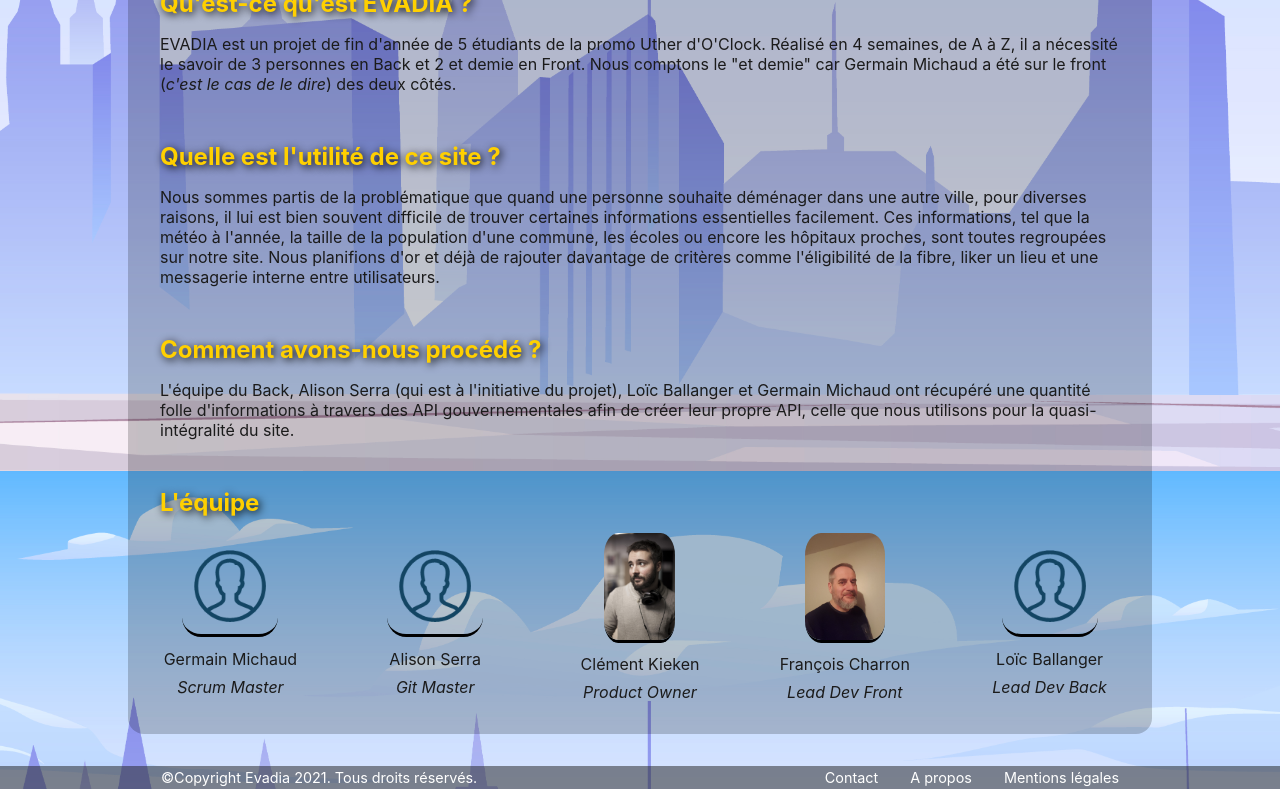
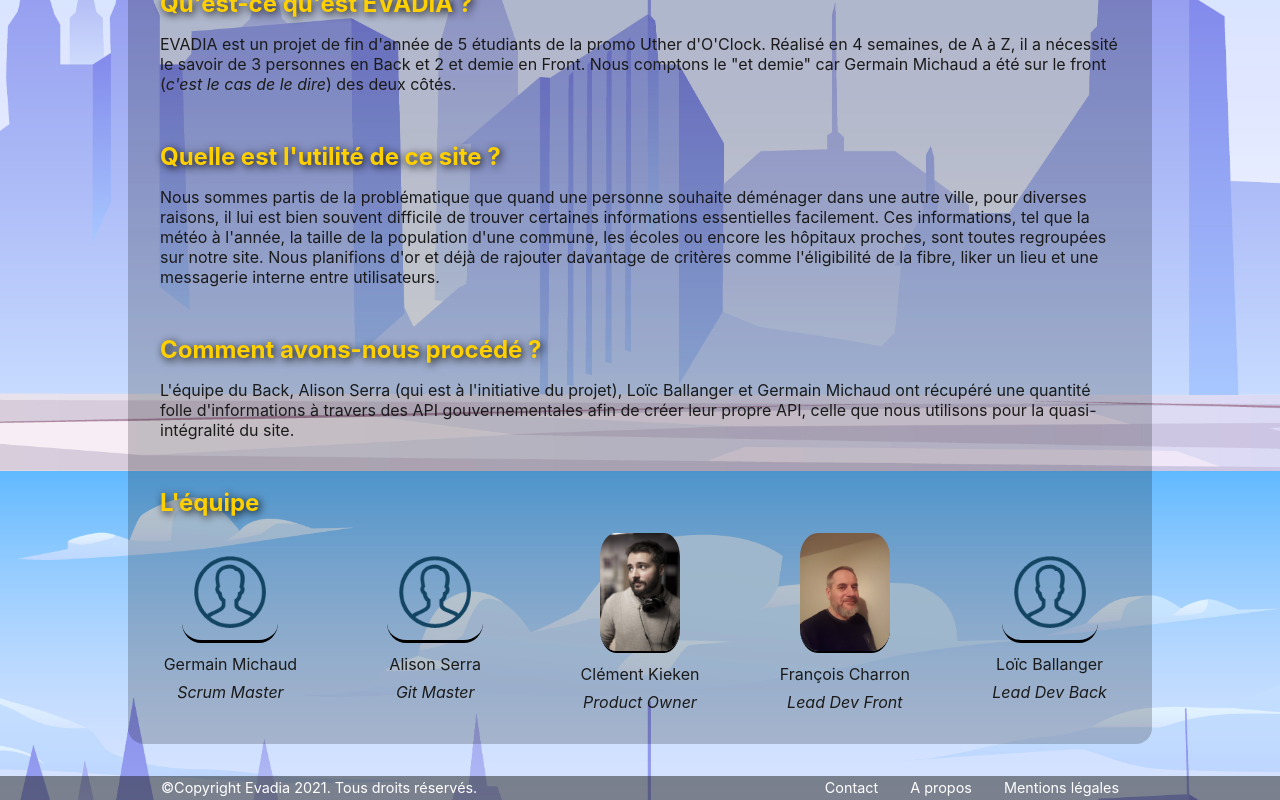
Before and after one commit to Lballanger/Evadia, a React (Vite) app in the folder front/: page /about in a window 1280 px wide. Shown: the part 329-1129 px from the top of the page. Built offline with nearby package versions, Linux system fonts and the light colour scheme; no server answers.

Commit message:
update resize pictures

```diff
--- a/front/src/components/About/styles.scss
+++ b/front/src/components/About/styles.scss
@@ -78,16 +78,17 @@
     }
 
     &__avatarFC {
-      width: 80px;
-      height: auto;
+      width: 90px;
+      height: 120px;
       text-align: center;
-      border-bottom: 3px solid black;
+      border-bottom: 2px solid black;
       border-radius: 20%;
     }
     &__avatarCK {
-      width: 71px;
+      width: 80px;
+      height: 120px;
       text-align: center;
-      border-bottom: 3px solid black;
+      border-bottom: 2px solid black;
       border-radius: 20%;
     }
   }
```
